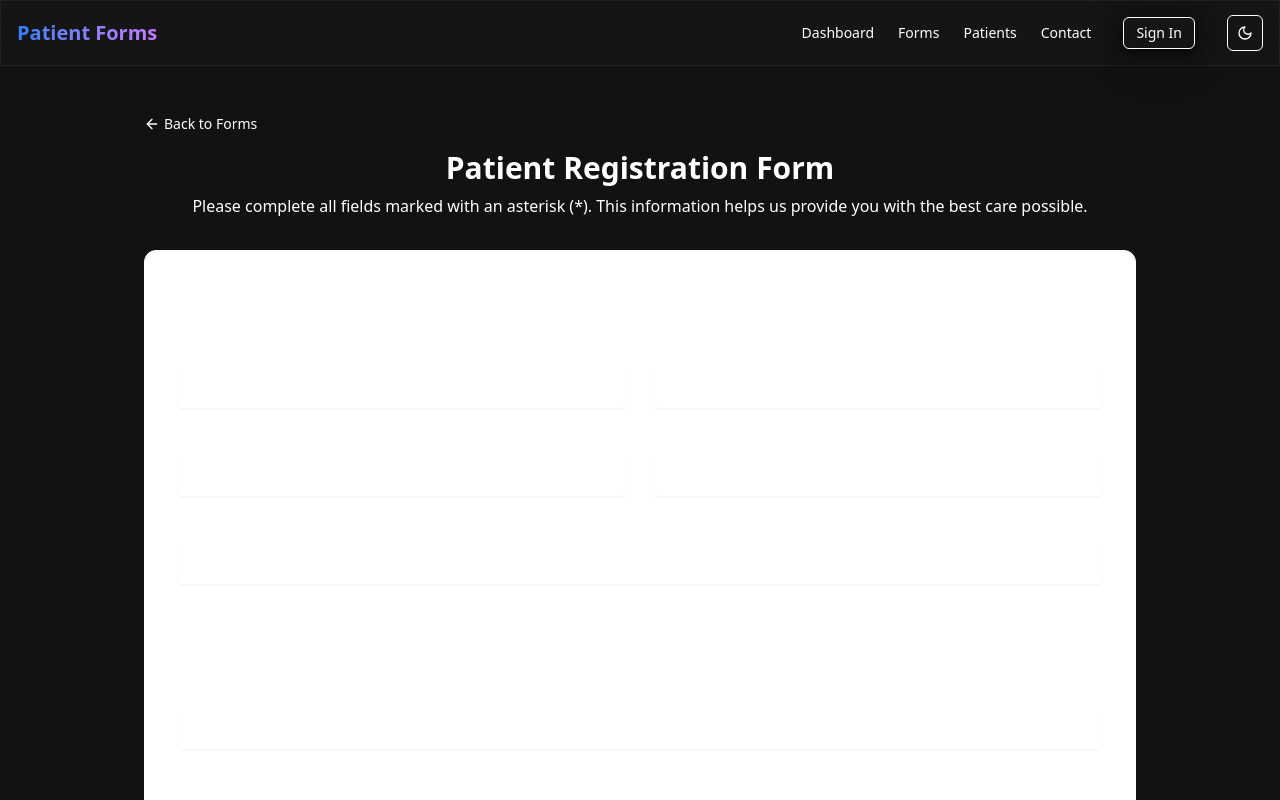
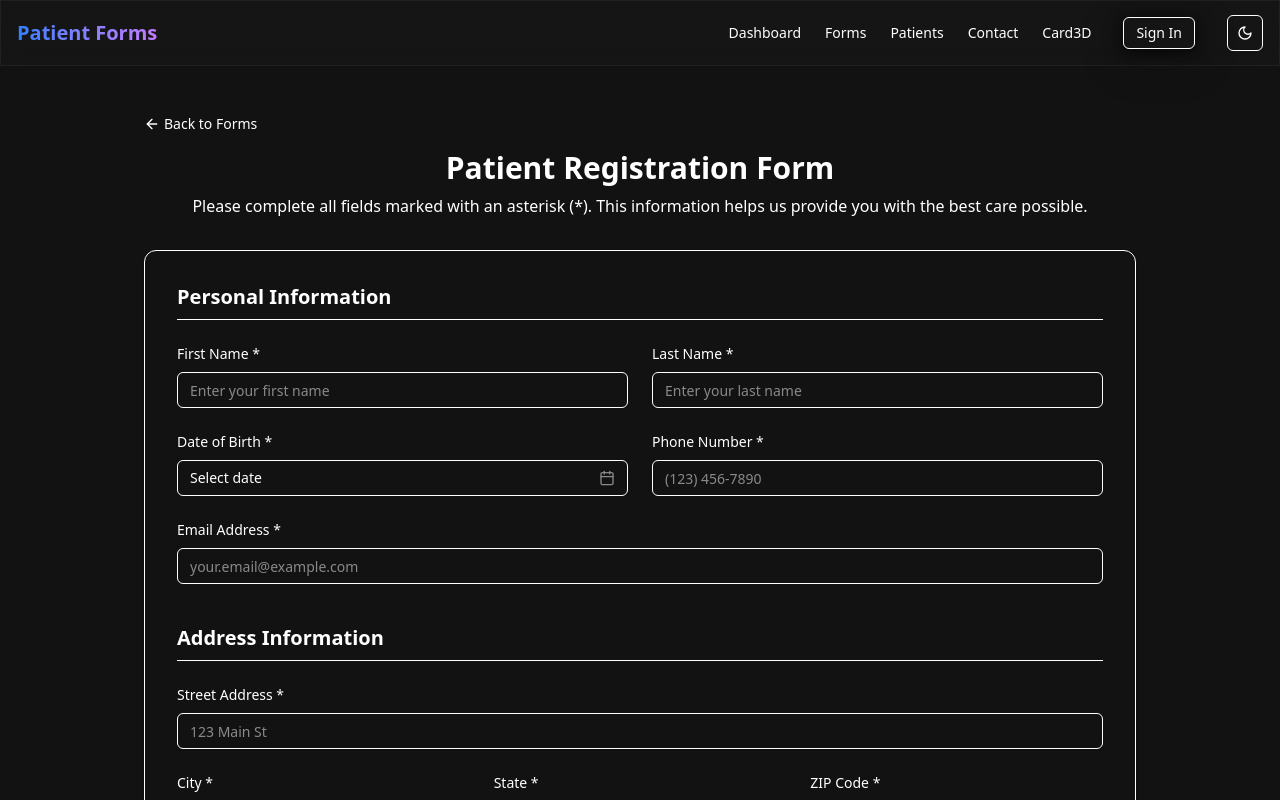
Before and after one commit to mustafa89/patient-forms, a Next.js app: page /forms/patient-registration in a window 1280 px wide. Shown: the top 800 px of the page. Built offline with nearby package versions, Linux system fonts and the light colour scheme.

Commit message:
:sparkle: use react 18

```diff
--- a/package.json
+++ b/package.json
@@ -24,9 +24,9 @@
     "lucide-react": "^0.488.0",
     "next": "15.3.0",
     "next-themes": "^0.4.6",
-    "react": "^19.0.0",
+    "react": "^18.2.0",
     "react-day-picker": "^8.10.1",
-    "react-dom": "^19.0.0",
+    "react-dom": "^18.2.0",
     "react-hook-form": "^7.55.0",
     "tailwind-merge": "^3.2.0",
     "tw-animate-css": "^1.2.5",
--- a/src/app/forms/patient-registration/page.js
+++ b/src/app/forms/patient-registration/page.js
@@ -134,20 +134,20 @@ export default function PatientRegistrationForm() {
         </Link>
 
         <div className="mb-8 text-center">
-          <h1 className="text-3xl font-bold mb-2">Patient Registration Form</h1>
+          <h1 className="text-3xl font-bold mb-2 text-foreground">Patient Registration Form</h1>
           <p className="text-muted-foreground">
             Please complete all fields marked with an asterisk (*). This information helps us provide you with the best care possible.
           </p>
         </div>
       </div>
 
-      <div className="bg-white dark:bg-gray-950 rounded-xl shadow-sm border p-8">
+      <div className="bg-card text-card-foreground rounded-xl shadow-sm border p-8">
         {isSubmitted ? (
           <div className="flex flex-col items-center justify-center text-center p-12 space-y-4">
             <div className="w-16 h-16 bg-green-100 dark:bg-green-900/30 text-green-600 dark:text-green-400 rounded-full flex items-center justify-center mb-4">
               <Check className="h-8 w-8" />
             </div>
-            <h2 className="text-2xl font-bold">Form Submitted Successfully!</h2>
+            <h2 className="text-2xl font-bold text-foreground">Form Submitted Successfully!</h2>
             <p className="text-muted-foreground">Thank you for completing your registration. We'll be in touch shortly.</p>
             <Button className="mt-4" onClick={() => setIsSubmitted(false)}>Submit Another Response</Button>
           </div>
@@ -157,7 +157,7 @@ export default function PatientRegistrationForm() {
               {/* Section: Personal Information */}
               <div className="space-y-6">
                 <div className="border-b pb-2">
-                  <h2 className="text-xl font-semibold">Personal Information</h2>
+                  <h2 className="text-xl font-semibold text-foreground">Personal Information</h2>
                 </div>
 
                 <div className="grid grid-cols-1 md:grid-cols-2 gap-6">
@@ -264,10 +264,10 @@ export default function PatientRegistrationForm() {
                 />
               </div>
 
-              {/* Section: Address */}
+              {/* Section: Address Information */}
               <div className="space-y-6">
                 <div className="border-b pb-2">
-                  <h2 className="text-xl font-semibold">Address</h2>
+                  <h2 className="text-xl font-semibold text-foreground">Address Information</h2>
                 </div>
 
                 <FormField
@@ -332,7 +332,7 @@ export default function PatientRegistrationForm() {
               {/* Section: Insurance Information */}
               <div className="space-y-6">
                 <div className="border-b pb-2">
-                  <h2 className="text-xl font-semibold">Insurance Information</h2>
+                  <h2 className="text-xl font-semibold text-foreground">Insurance Information</h2>
                   <p className="text-muted-foreground text-sm">Optional, but recommended</p>
                 </div>
 
@@ -370,7 +370,7 @@ export default function PatientRegistrationForm() {
               {/* Section: Medical Information */}
               <div className="space-y-6">
                 <div className="border-b pb-2">
-                  <h2 className="text-xl font-semibold">Medical Information</h2>
+                  <h2 className="text-xl font-semibold text-foreground">Medical Information</h2>
                 </div>
 
                 <FormField
@@ -437,7 +437,7 @@ export default function PatientRegistrationForm() {
               {/* Section: Emergency Contact */}
               <div className="space-y-6">
                 <div className="border-b pb-2">
-                  <h2 className="text-xl font-semibold">Emergency Contact</h2>
+                  <h2 className="text-xl font-semibold text-foreground">Emergency Contact</h2>
                 </div>
 
                 <div className="grid grid-cols-1 md:grid-cols-2 gap-6">
@@ -488,7 +488,7 @@ export default function PatientRegistrationForm() {
               {/* Section: Additional Information */}
               <div className="space-y-6">
                 <div className="border-b pb-2">
-                  <h2 className="text-xl font-semibold">Additional Information</h2>
+                  <h2 className="text-xl font-semibold text-foreground">Additional Information</h2>
                 </div>
 
                 <FormField
--- a/src/components/layout/navbar.js
+++ b/src/components/layout/navbar.js
@@ -47,6 +47,13 @@ export function Navbar() {
             className="text-sm font-medium transition-colors hover:text-primary relative group"
           >
             Contact
+            <span className="absolute -bottom-1 left-1/2 w-0 h-0.5 bg-primary group-hover:w-full group-hover:left-0 transition-all duration-300"></span>
+          </Link>
+          <Link
+            href="/card3d"
+            className="text-sm font-medium transition-colors hover:text-primary relative group"
+          >
+            Card3D
             <span className="absolute -bottom-1 left-1/2 w-0 h-0.5 bg-primary group-hover:w-full group-hover:left-0 transition-all duration-300"></span>
           </Link>
           <Button variant="outline" size="sm" className="ml-2 shadow-3d">
@@ -133,6 +140,20 @@ export function Navbar() {
                   </svg>
                   Contact
                 </Link>
+                <Link
+                  href="/card3d"
+                  className="text-sm font-medium transition-colors hover:text-primary flex items-center p-2 rounded-md hover:bg-primary/5"
+                  onClick={() => setIsOpen(false)}
+                >
+                  <svg xmlns="http://www.w3.org/2000/svg" width="18" height="18" viewBox="0 0 24 24" fill="none" stroke="currentColor" strokeWidth="2" strokeLinecap="round" strokeLinejoin="round" className="mr-2">
+                    <rect width="18" height="18" x="3" y="3" rx="2" ry="2" />
+                    <path d="m4 12 6-6 6 6" />
+                    <path d="M8 10v6" />
+                    <path d="M16 10v6" />
+                    <path d="M12 4v2" />
+                  </svg>
+                  Card3D
+                </Link>
                 <Button variant="outline" size="sm" className="mt-2 shadow-3d w-full justify-start">
                   <svg xmlns="http://www.w3.org/2000/svg" width="18" height="18" viewBox="0 0 24 24" fill="none" stroke="currentColor" strokeWidth="2" strokeLinecap="round" strokeLinejoin="round" className="mr-2">
                     <path d="M19 21v-2a4 4 0 0 0-4-4H9a4 4 0 0 0-4 4v2" />
```
Also changed, not shown: 1 other file (tests, documents, lock files or other folders).
